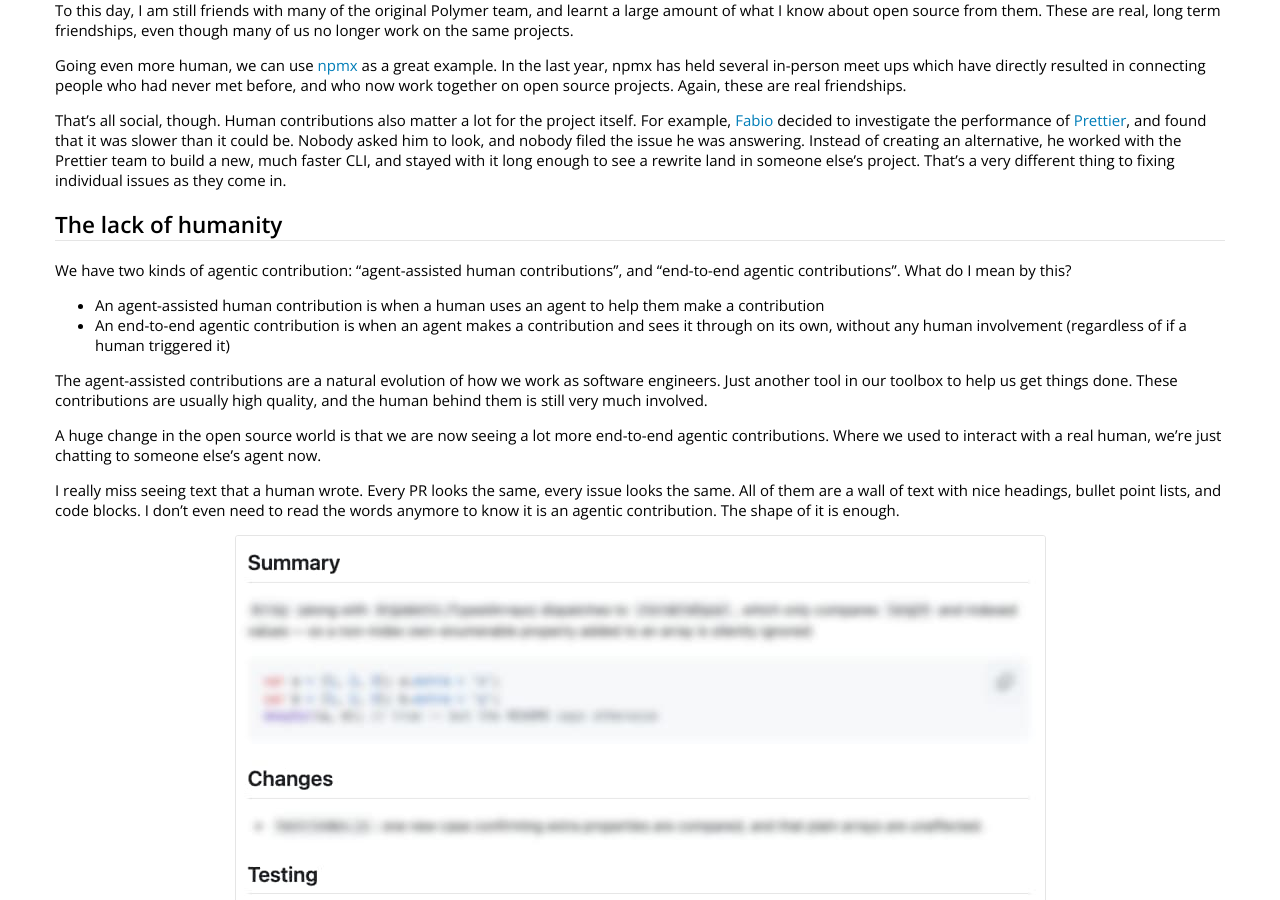
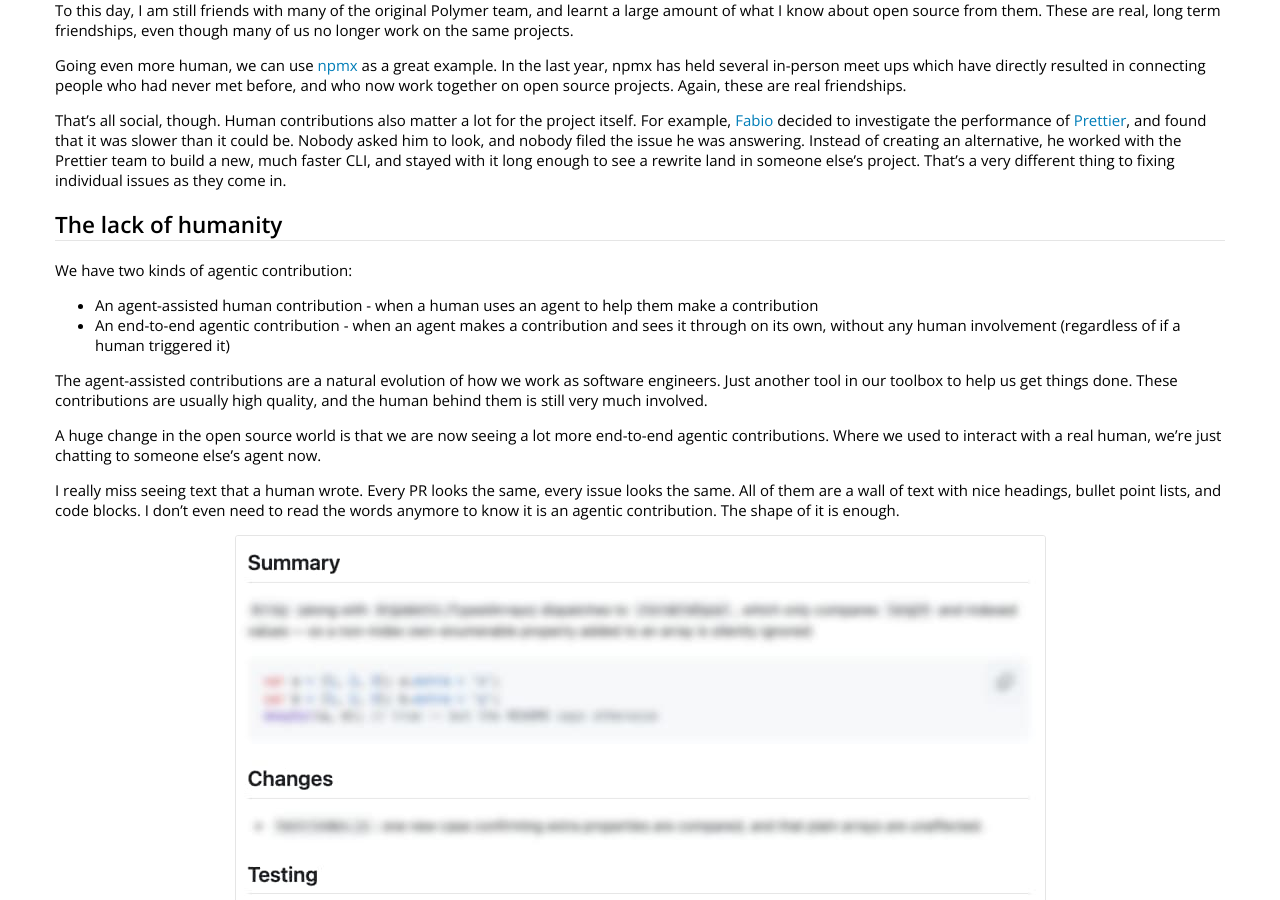
Before and after one commit to 43081j/43081j.github.io, a Jekyll site: the page built from _posts/2026-08-16-humanity-in-open-source.md, in a window 1280 px wide and 900 px high, scrolled down 2226 px. Built offline with Jekyll 4.4.1, drawn with Linux system fonts in a browser that asks for light colours; nearby versions of some CDN libraries; comment, search, counter and statistics services are not loaded.

Commit message:
docs: trimming

```diff
--- a/_posts/2026-08-16-humanity-in-open-source.md
+++ b/_posts/2026-08-16-humanity-in-open-source.md
@@ -96,10 +96,10 @@
 
 ## The lack of humanity
 
-We have two kinds of agentic contribution: "agent-assisted human contributions", and "end-to-end agentic contributions". What do I mean by this?
+We have two kinds of agentic contribution:
 
-- An agent-assisted human contribution is when a human uses an agent to help them make a contribution
-- An end-to-end agentic contribution is when an agent makes a contribution and sees it through on its own, without any human involvement (regardless of if a human triggered it)
+- An agent-assisted human contribution - when a human uses an agent to help them make a contribution
+- An end-to-end agentic contribution - when an agent makes a contribution and sees it through on its own, without any human involvement (regardless of if a human triggered it)
 
 The agent-assisted contributions are a natural evolution of how we work as software engineers. Just another tool in our toolbox to help us get things done. These contributions are usually high quality, and the human behind them is still very much involved.
 
```
